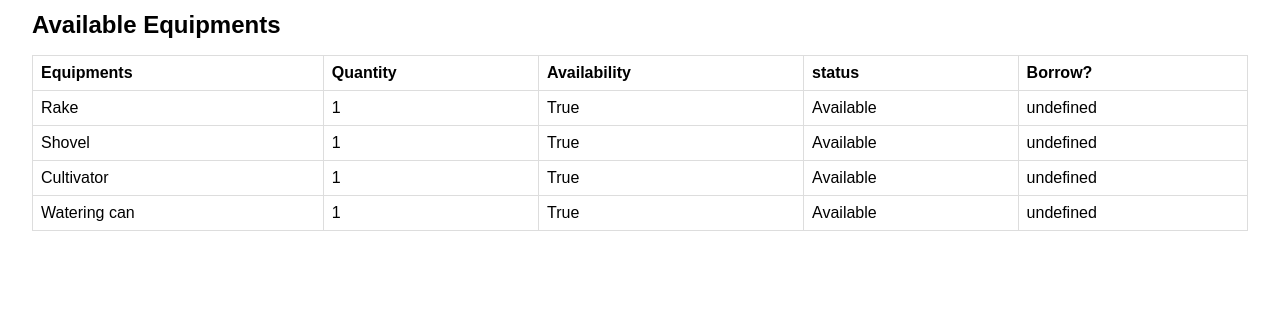
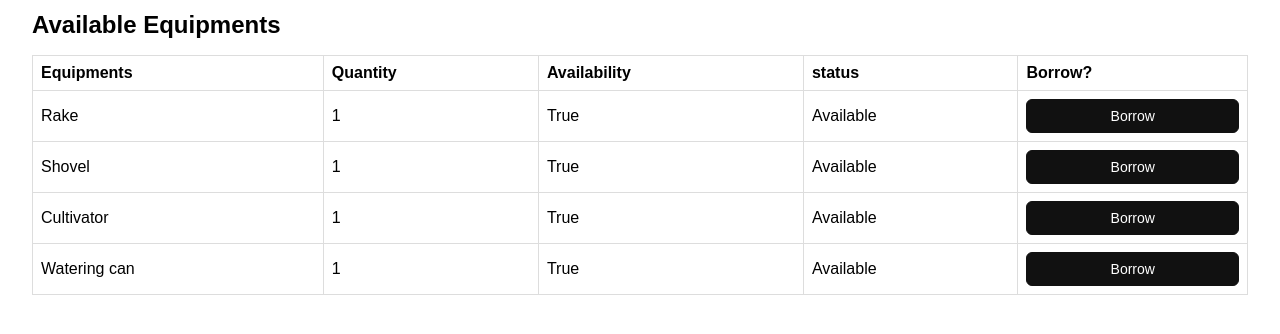
Before and after one commit to Kuroki19-noob/EBS-Prod, a plain HTML site: page user/borrow/index.html in a window 1280 px wide. Shown: the part 158-492 px from the top of the page. Drawn offline with Linux system fonts and the light colour scheme.

Commit message:
Table Button Function

```diff
--- a/assets/css/style.css
+++ b/assets/css/style.css
@@ -14,6 +14,36 @@
     position: sticky;
     top: 0;
     z-index: 1000;
+}
+
+.borrow-btn {
+  width: 100%;
+  padding: 8px 12px;
+  background-color: #111;
+  color: #fff;
+  border: 1px solid #111;
+  border-radius: 6px;
+  font-size: 14px;
+  cursor: pointer;
+  transition: background-color 0.2s, transform 0.1s;
+}
+
+.borrow-btn:active {
+  transform: scale(0.97);
+}
+
+.borrow-btn:hover {
+  color: black;
+  background-color: white;
+  border: solid 1px black;
+}
+
+
+
+.borrow-btn:disabled {
+  background-color: #999;
+  color: #eee;
+  cursor: not-allowed;
 }
 
 /* Navigation container */
--- a/assets/js/equipments.js
+++ b/assets/js/equipments.js
@@ -44,11 +44,19 @@ function checkStatus(item){
     item.availability  = item.quantity === 0 ? 'False': 'True';
 }
 
+function borrowItem(key) {
+  const item = tableContent[key];
+  if (item.quantity > 0) {
+    item.quantity--;
+    renderTable(); // redraw so the new quantity and status show
+  }
+}
+
 function renderTable() {
   const tbody = document.getElementById('borrow-table-body');
   tbody.innerHTML = '';
 
-  Object.values(tableContent).forEach(item => {
+  Object.values(tableContent).forEach((item,key) => {
     checkStatus(item);
 
     const row = document.createElement('tr');
@@ -57,12 +65,14 @@ function renderTable() {
       <td>${item.quantity}</td>
       <td>${item.availability}</td>
       <td>${item.status}</td>
-      <td>${item.btn}</td>
+      <td><button class="borrow-btn" data-key="${key}" ${item.quantity === 0 ? 'disabled' : ''}>Borrow</button></td>
     `;
+
 
     tbody.appendChild(row);
 
   });
 }
 
+
 document.addEventListener('DOMContentLoaded', renderTable);
```
